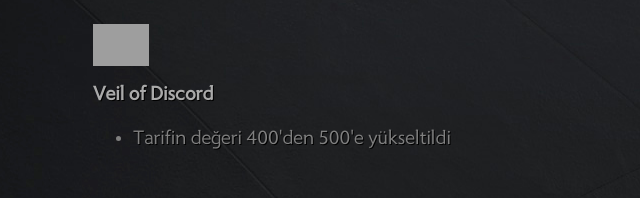
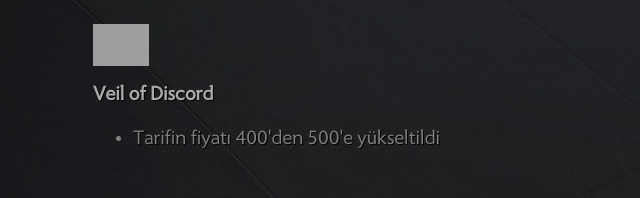
Before and after one commit to Wimhaen/706e, a plain HTML site: page index.html in a window 1280 px wide. Shown: the part 1200-1398 px from the top of the page, 22-662 px from the left. Drawn offline with Linux system fonts and the light colour scheme; grey boxes are pictures that could not be loaded.

Commit message:
Hatalar Düzeltildi

```diff
--- a/index.html
+++ b/index.html
@@ -42,7 +42,7 @@
                 <img src="http://cdn.dota2.com/apps/dota2/images/items/veil_of_discord_lg.png" alt="veil_of_discord" class="ItemImage">
                 <h5>Veil of Discord</h5>
                 <ul>
-                    <li>Tarifin değeri 400'den 500'e yükseltildi</li>
+                    <li>Tarifin fiyatı 400'den 500'e yükseltildi</li>
                 </ul>
             </div>
 
```
